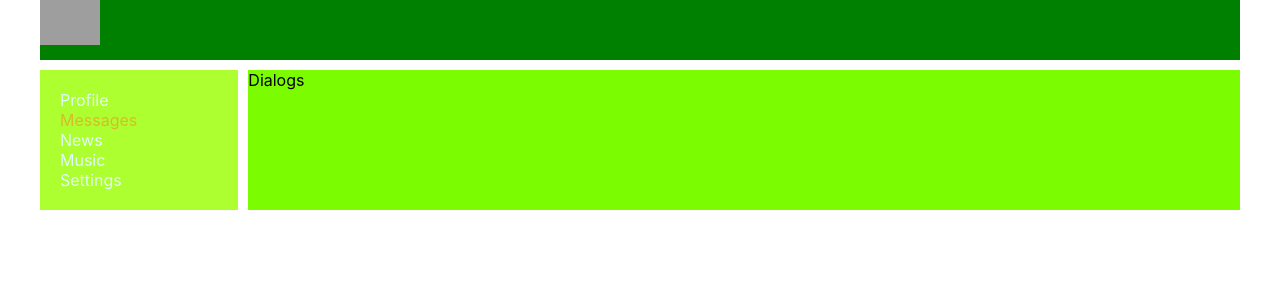
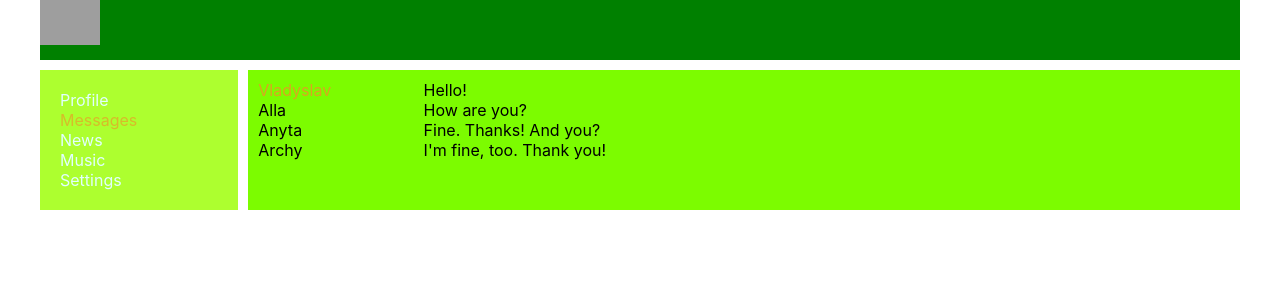
Before and after one commit to Holovashcenko/social-network, a React (Create React App) app: page /dialogs in a window 1280 px wide. Shown: the top 300 px of the page. Built offline with nearby package versions, Linux system fonts and the light colour scheme; grey boxes are pictures that could not be loaded.

Commit message:
Added content to Dialogs

```diff
--- a/src/components/Dialogs/Dialogs.jsx
+++ b/src/components/Dialogs/Dialogs.jsx
@@ -1,6 +1,21 @@
 import React from "react";
 import s from "./Dialogs.module.css";
 
-const Dialogs = (props) => <div>Dialogs</div>;
+const Dialogs = (props) => (
+    <div className={s.dialogs}>
+        <div className={s.dialogsItems}>
+            <div className={s.dialog + " " + s.active}>Vladyslav</div>
+            <div className={s.dialog}>Alla</div>
+            <div className={s.dialog}>Anyta</div>
+            <div className={s.dialog}>Archy</div>
+        </div>
+        <div className={s.messages}>
+            <div className={s.message}>Hello!</div>
+            <div className={s.message}>How are you?</div>
+            <div className={s.message}>Fine. Thanks! And you?</div>
+            <div className={s.message}>I'm fine, too. Thank you!</div>
+        </div>
+    </div>
+);
 
 export default Dialogs;
--- a/src/components/Dialogs/Dialogs.module.css
+++ b/src/components/Dialogs/Dialogs.module.css
@@ -0,0 +1,17 @@
+.dialogs {
+  display: grid;
+  grid-template-columns: 2fr 10fr;
+}
+
+.dialogsItems {
+  padding: 10px;
+}
+.dialog.active {
+  color: goldenrod;
+}
+
+.messages {
+  padding: 10px;
+}
+.message {
+}
```
